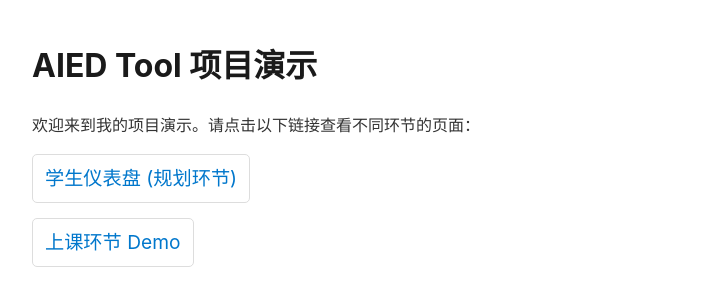
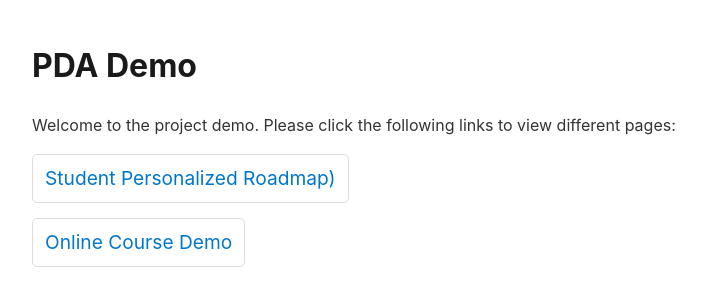
Before and after one commit to Yolaaaaanda000/pda_demo, a plain HTML site: page index.html in a window 1280 px wide. Shown: the whole page, without its empty margins (208-914 px from the left). Drawn offline with Linux system fonts and the light colour scheme.

Commit message:
Update index.html

```diff
--- a/index.html
+++ b/index.html
@@ -34,15 +34,15 @@
 </head>
 <body>
 
-    <h1>AIED Tool 项目演示</h1>
-    <p>欢迎来到我的项目演示。请点击以下链接查看不同环节的页面：</p>
+    <h1>PDA Demo</h1>
+    <p>Welcome to the project demo. Please click the following links to view different pages:</p>
 
     <ul>
         <li>
-            <a href="student_dashboard.html">学生仪表盘 (规划环节)</a>
+            <a href="student_dashboard.html">Student Personalized Roadmap)</a>
         </li>
         <li>
-            <a href="上课环节demo 2.html">上课环节 Demo</a>
+            <a href="course_v2.html">Online Course Demo</a>
         </li>
         </ul>
 
```
